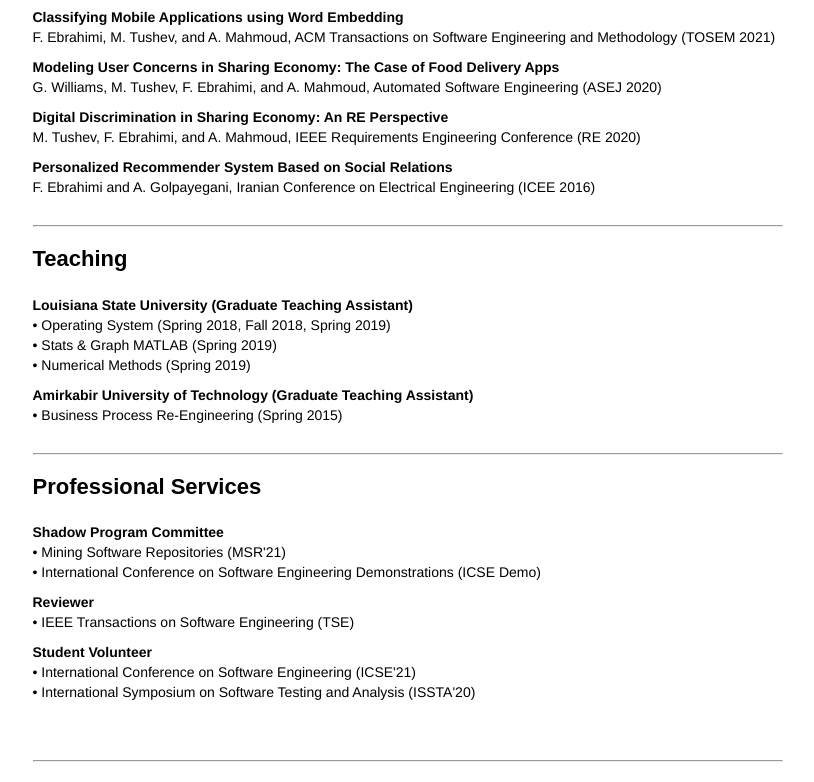
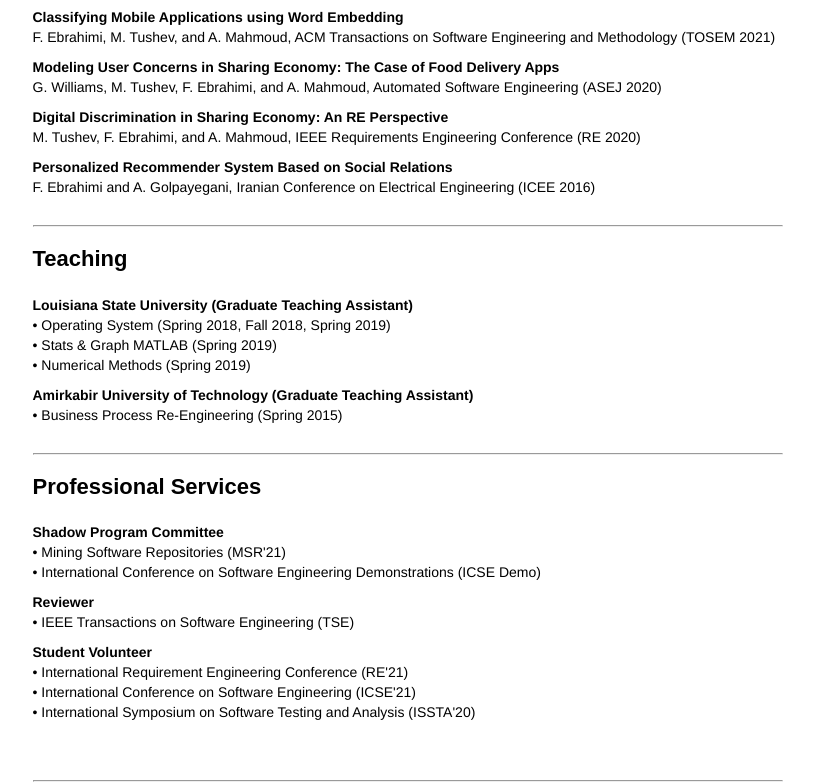
Before and after one commit to FahimehEbrahimi/FahimehEbrahimi.github.io, a plain HTML site: page index.html in a window 1280 px wide. Shown: the part 751-1533 px from the top of the page, without its empty margins (330-1144 px from the left). Drawn offline with nearby package versions, Linux system fonts and the light colour scheme; a web font is replaced by a local one.

Commit message:
Update index.html

```diff
--- a/index.html
+++ b/index.html
@@ -185,7 +185,8 @@ a:hover {
 	<p>• IEEE Transactions on Software Engineering (TSE)</p>
 
 	<strong>Student Volunteer</strong><br />
-	<p>• International Conference on Software Engineering (ICSE'21) <br />
+	<p> • International Requirement Engineering Conference (RE'21) <br />
+	• International Conference on Software Engineering (ICSE'21) <br />
 	• International Symposium on Software Testing and Analysis (ISSTA'20)</p><br />
       </div>
       <hr>
```
